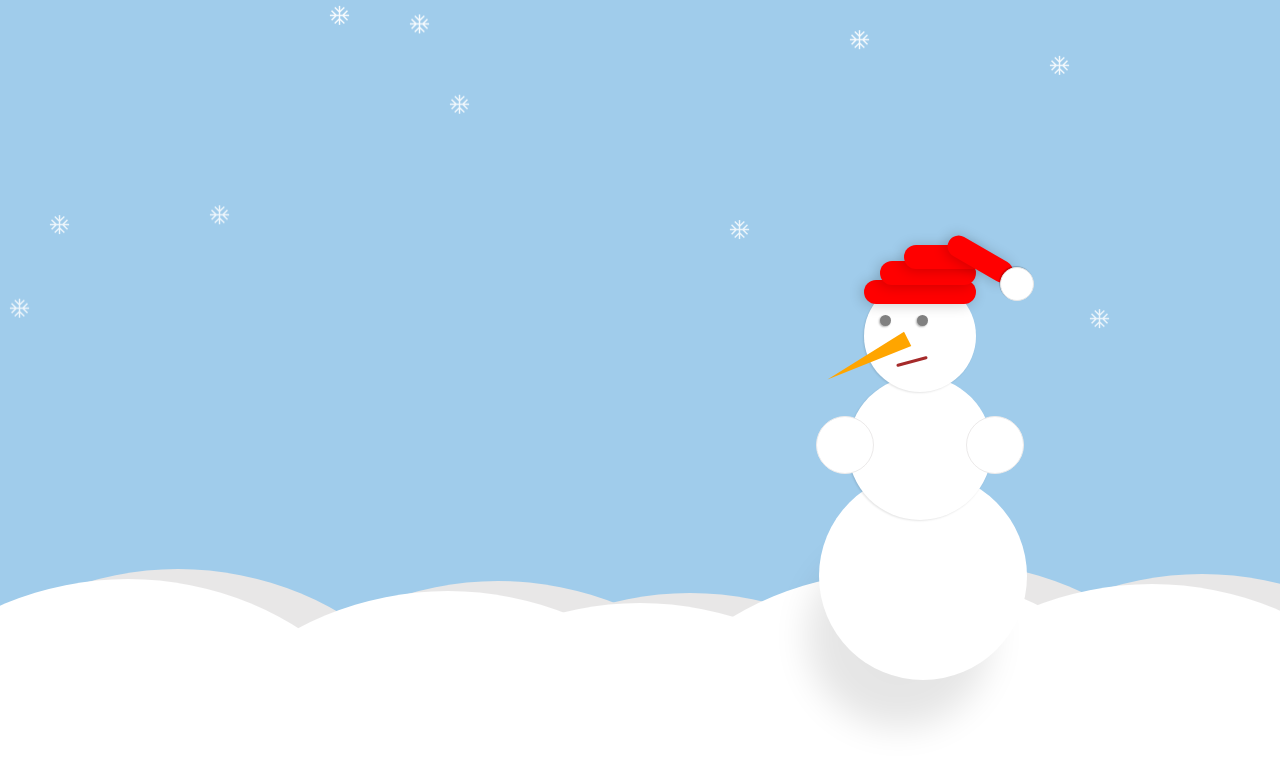
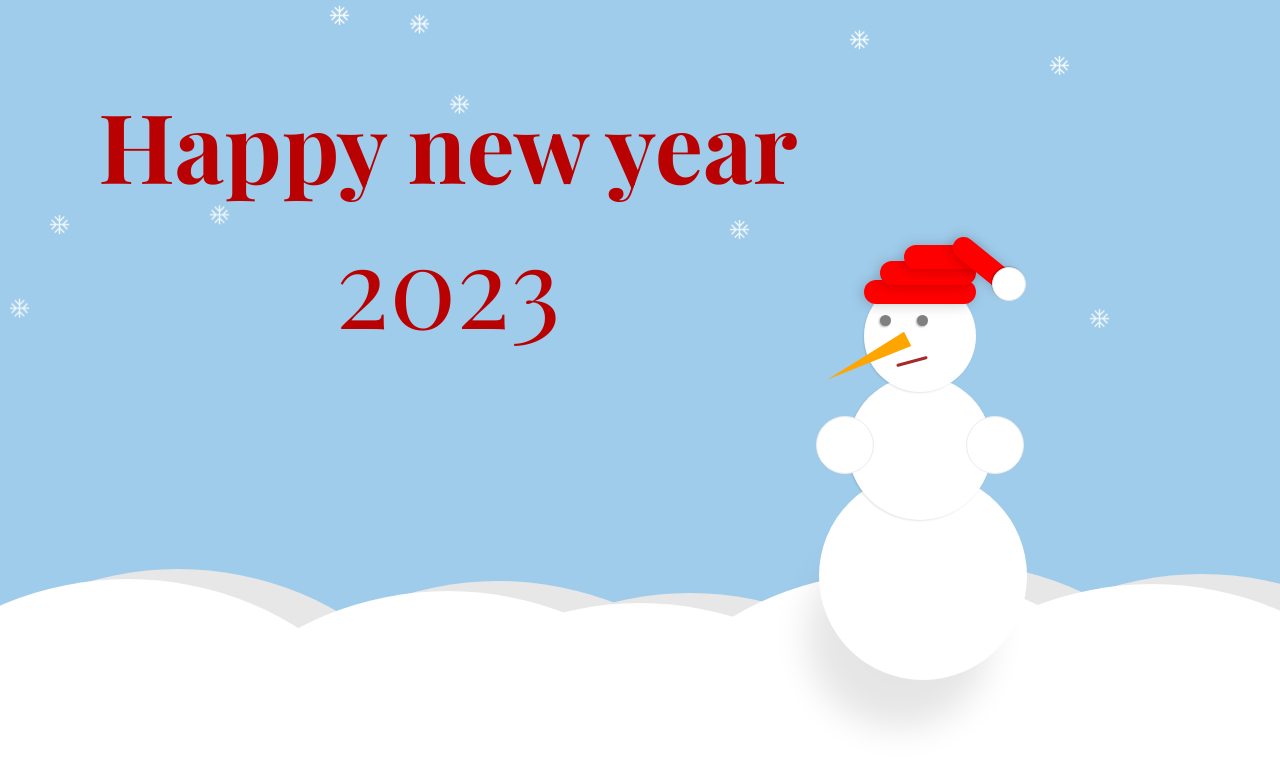
Before and after one commit to CristinaColomoiets/navidad_css, a website: page index.html in a window 1280 px wide. Drawn offline with nearby package versions, Linux system fonts and the light colour scheme; a web font is replaced by a local one.

Commit message:
Puse el tittle y cambie un poco el gorro

```diff
--- a/css/style.css
+++ b/css/style.css
@@ -3,6 +3,30 @@ body{
   border: 0;
   margin: 0;
   padding: 0;
+}
+
+.tittle{
+  width: 70%;
+  text-align: center;
+  display: flex;
+  flex-flow: column;
+  justify-content: center;
+  align-items: center;
+  font-family: 'Playfair Display', serif;
+  padding: 5rem 0 0 0rem;
+}
+
+h1{
+  font-size: 6rem;
+  color: rgb(186, 1, 1);
+  margin: 0;
+}
+
+p{
+  text-align: center;
+  font-size: 7rem;
+  color: rgb(186, 1, 1);
+  margin: 0;
 }
 
 
@@ -142,7 +166,7 @@ body{
   border-radius: 50%;
   position: absolute;
   top: 7.7rem;
-  left: 11.5rem;
+  left: 11rem;
   z-index: 3;
 }
 
@@ -158,10 +182,10 @@ body{
   height: 1.4rem;
   position: absolute;
   top: 5.4rem;
-  left: 8.3rem;
+  left: 8.7rem;
   z-index: 2;
   transform-origin: left;
-  transform: rotate(30deg);
+  transform: rotate(39deg);
 }
 
 .wrapper__snowman .hl-2{
--- a/index.html
+++ b/index.html
@@ -5,10 +5,17 @@
     <meta http-equiv="X-UA-Compatible" content="IE=edge">
     <meta name="viewport" content="width=device-width, initial-scale=1.0">
     <link rel="stylesheet" href="./css/style.css">
+    <link rel="preconnect" href="https://fonts.googleapis.com">
+    <link rel="preconnect" href="https://fonts.gstatic.com" crossorigin>
+    <link href="https://fonts.googleapis.com/css2?family=Playfair+Display:ital,wght@0,400;0,500;0,600;0,700;0,800;0,900;1,400;1,500;1,600;1,700;1,800;1,900&display=swap" rel="stylesheet">
     <script defer src="script.js"></script>
     <title>Navidad con CSS</title>
 </head>
 <body>
+    <div class="tittle">
+        <h1>Happy new year</h1>
+        <p>2023</p>
+    </div>
     <div class="box_flakes">
         <svg class="flake" viewBox="0 0 50 50" xmlns="http://www.w3.org/2000/svg" height="48" width="48"><path d="M22.5 44v-9.75l-7.45 7.45-2.15-2.1 9.6-9.6v-4.5H18l-9.4 9.4-2.2-2.05 7.35-7.35H4v-3h9.75L6.25 15l2.15-2.15L18 22.5h4.5v-4.55l-9.4-9.4 2.1-2.2 7.3 7.35V4h3v9.7L33 6.2l2.1 2.15-9.6 9.6v4.55h4.55l9.45-9.45 2.15 2.1-7.35 7.35H44v3h-9.7l7.4 7.45-2.05 2.15-9.6-9.6H25.5V30l9.6 9.65-2.05 2.15-7.55-7.55V44Z"/></svg>
         <svg class="flake" viewBox="0 0 50 50" xmlns="http://www.w3.org/2000/svg" height="48" width="48"><path d="M22.5 44v-9.75l-7.45 7.45-2.15-2.1 9.6-9.6v-4.5H18l-9.4 9.4-2.2-2.05 7.35-7.35H4v-3h9.75L6.25 15l2.15-2.15L18 22.5h4.5v-4.55l-9.4-9.4 2.1-2.2 7.3 7.35V4h3v9.7L33 6.2l2.1 2.15-9.6 9.6v4.55h4.55l9.45-9.45 2.15 2.1-7.35 7.35H44v3h-9.7l7.4 7.45-2.05 2.15-9.6-9.6H25.5V30l9.6 9.65-2.05 2.15-7.55-7.55V44Z"/></svg>
```
